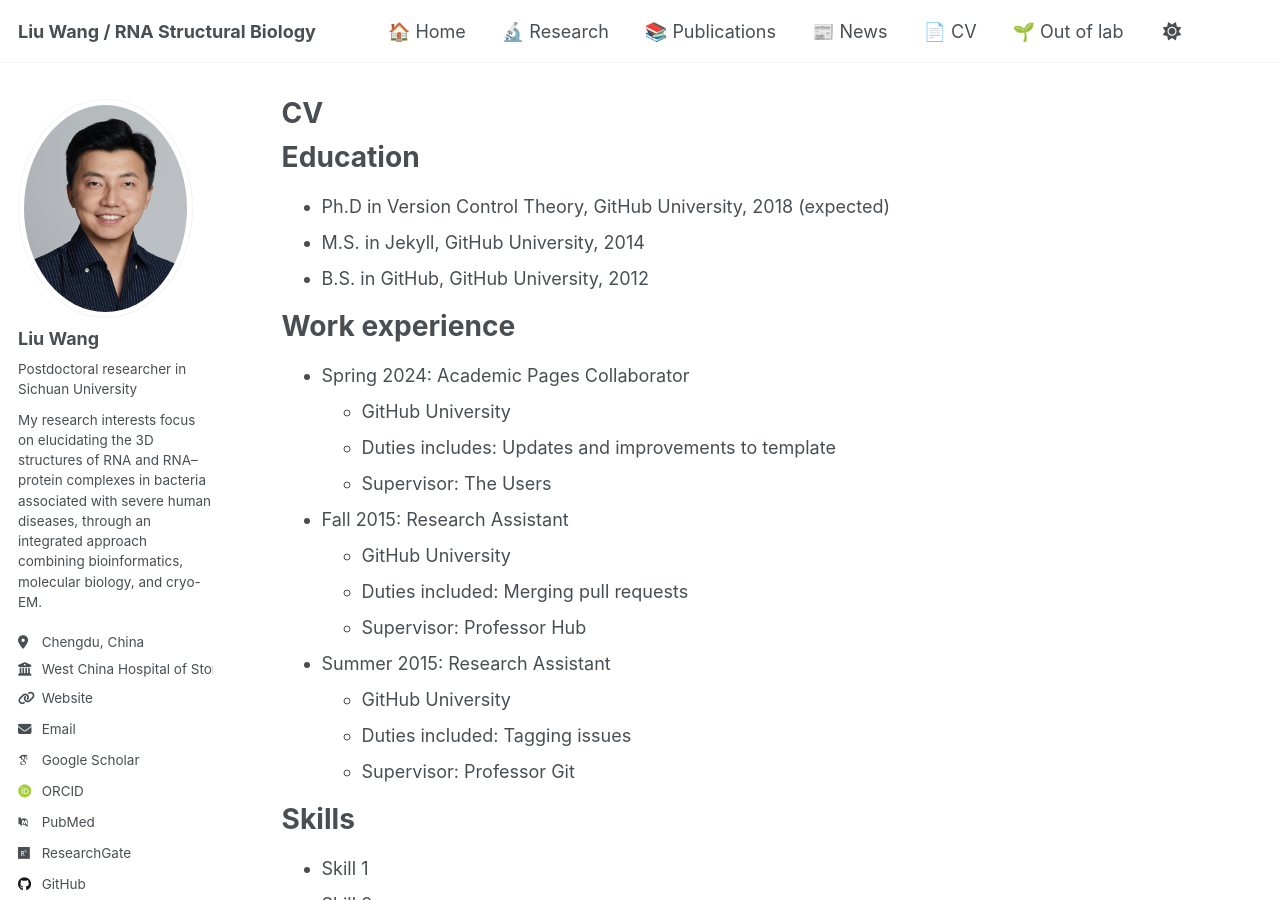
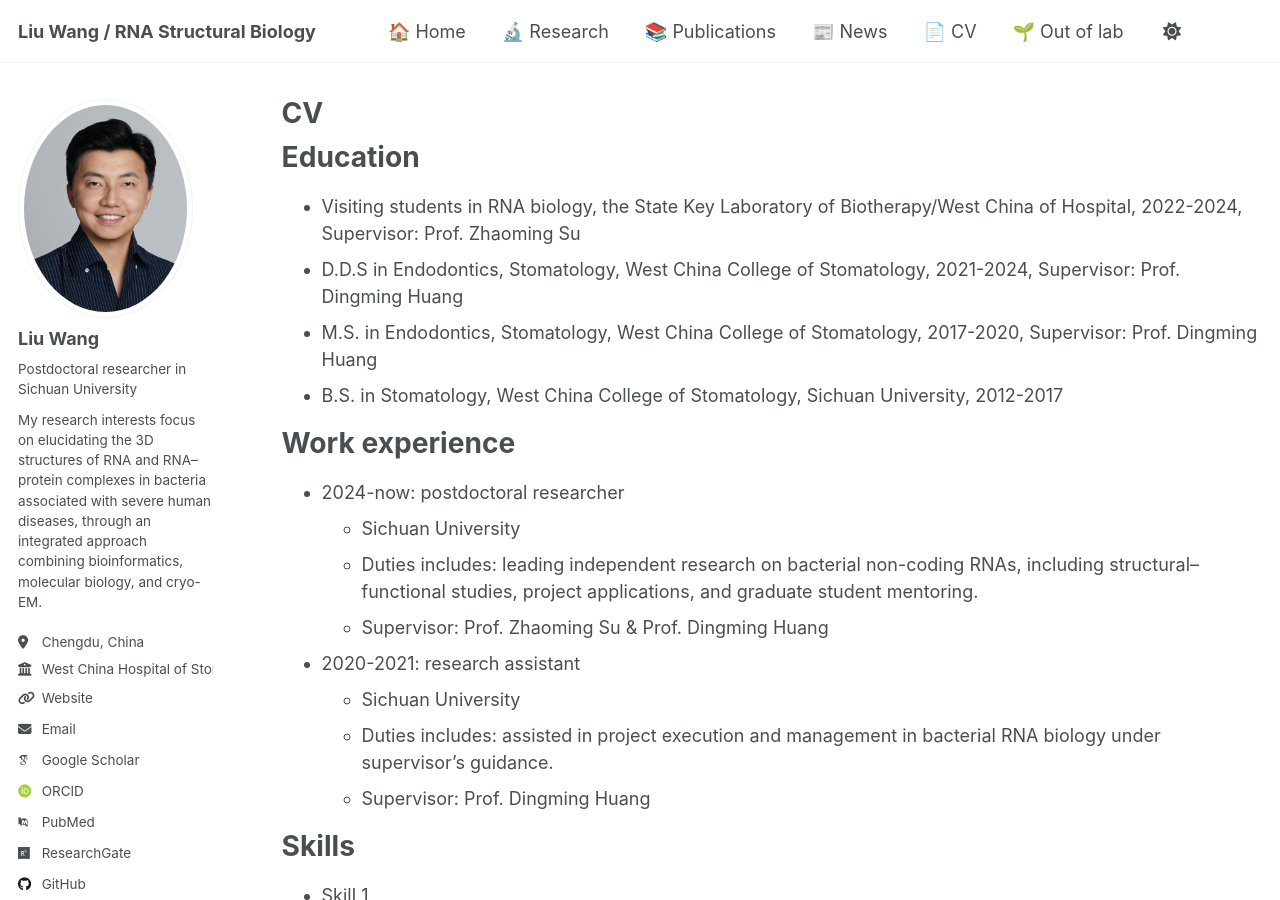
Before and after one commit to liuwang-RNA/Guihub_CV, a Jekyll site: the page built from _pages/cv.md, in a window 1280 px wide and 900 px high. Built offline with Jekyll 4.4.1, drawn with Linux system fonts in a browser that asks for light colours; some web fonts are replaced; a script that is not in the unit is left out.

Commit message:
Update cv.md

```diff
--- a/_pages/cv.md
+++ b/_pages/cv.md
@@ -11,26 +11,22 @@
 
 Education
 ======
-* Ph.D in Version Control Theory, GitHub University, 2018 (expected)
-* M.S. in Jekyll, GitHub University, 2014
-* B.S. in GitHub, GitHub University, 2012
+* Visiting students in RNA biology, the State Key Laboratory of Biotherapy/West China of Hospital, 2022-2024, Supervisor: Prof. Zhaoming Su
+* D.D.S in Endodontics, Stomatology, West China College of Stomatology, 2021-2024, Supervisor: Prof. Dingming Huang
+* M.S. in Endodontics, Stomatology, West China College of Stomatology, 2017-2020, Supervisor: Prof. Dingming Huang
+* B.S. in Stomatology, West China College of Stomatology, Sichuan University, 2012-2017
 
 Work experience
 ======
-* Spring 2024: Academic Pages Collaborator
-  * GitHub University
-  * Duties includes: Updates and improvements to template
-  * Supervisor: The Users
+* 2024-now: postdoctoral researcher
+  * Sichuan University
+  * Duties includes: leading independent research on bacterial non-coding RNAs, including structural–functional studies, project applications, and graduate student mentoring.
+  * Supervisor: Prof. Zhaoming Su & Prof. Dingming Huang
 
-* Fall 2015: Research Assistant
-  * GitHub University
-  * Duties included: Merging pull requests
-  * Supervisor: Professor Hub
-
-* Summer 2015: Research Assistant
-  * GitHub University
-  * Duties included: Tagging issues
-  * Supervisor: Professor Git
+* 2020-2021: research assistant
+  * Sichuan University
+  * Duties includes: assisted in project execution and management in bacterial RNA biology under supervisor’s guidance.
+  * Supervisor: Prof. Dingming Huang
 
 Skills
 ======
```
